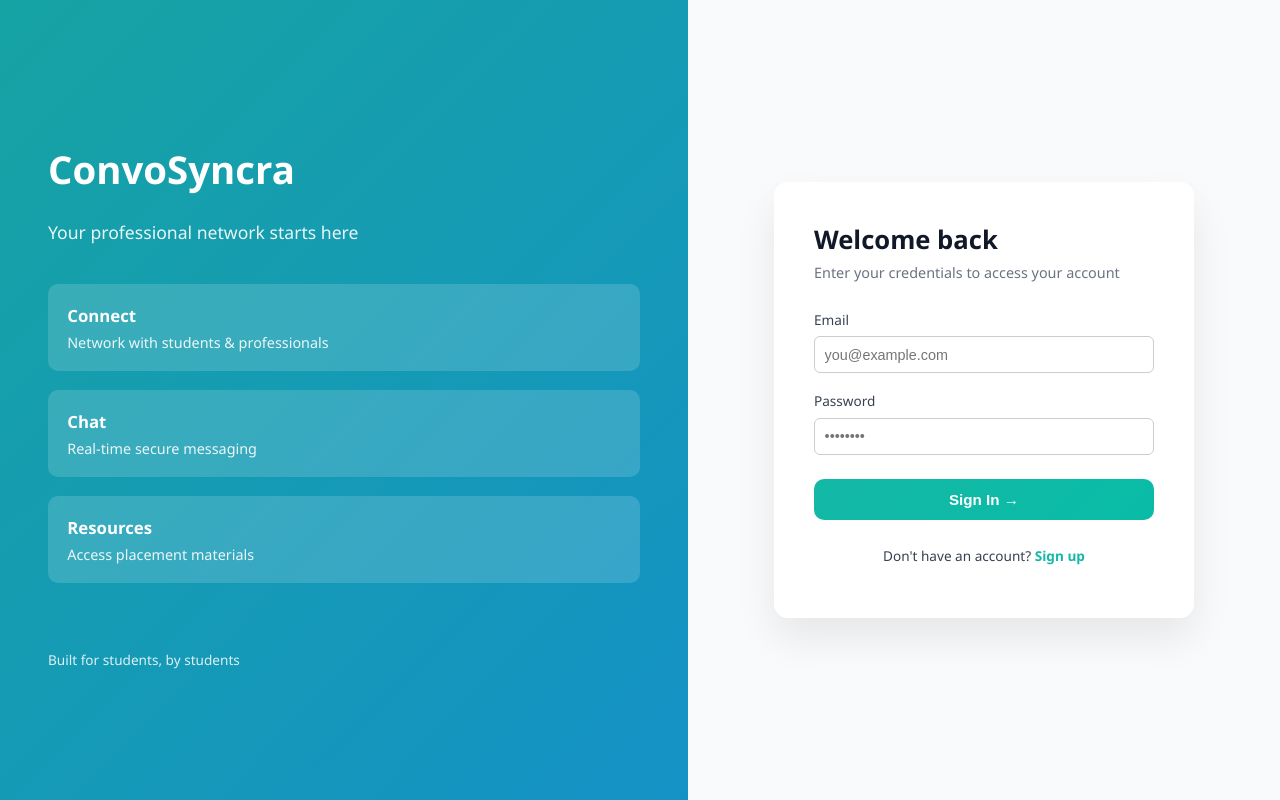
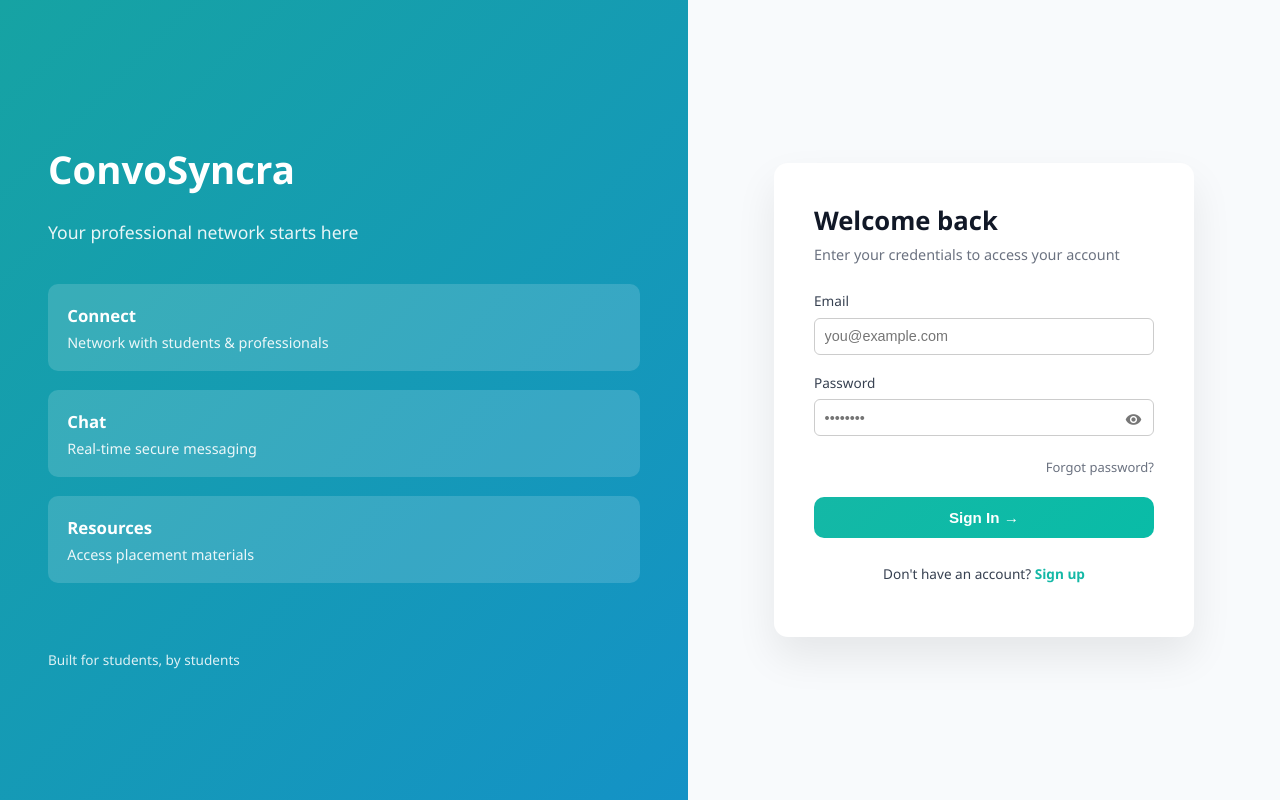
Before and after one commit to gayathri341/campus-connect, a React (Vite) app in the folder Frontend/: page /login in a window 1280 px wide. Built offline with nearby package versions, Linux system fonts and the light colour scheme; no server answers.

Commit message:
Login page password hide option and Forgot password  + Reset password email sending functionality included using google smtp(with limit 500 emails per day

```diff
--- a/Frontend/index.html
+++ b/Frontend/index.html
@@ -2,6 +2,7 @@
 <html lang="en">
   <head>
     <meta charset="UTF-8" />
+    <link href="https://fonts.googleapis.com/icon?family=Material+Icons" rel="stylesheet">
     <link rel="icon" type="image/svg+xml" href="/neonlogo.png" />
     <meta name="viewport" content="width=device-width, initial-scale=1.0" />
     <title>ConvoSyncra Space</title>
--- a/Frontend/src/App.jsx
+++ b/Frontend/src/App.jsx
@@ -1,7 +1,7 @@
 import { Routes, Route } from 'react-router-dom'
 import { useEffect } from 'react'
 import { supabase } from './supabase'
-
+import ResetPassword from './pages/ResetPassword'
 import Landing from './pages/Landing'
 import Login from './pages/Login'
 import Signup from './pages/Signup'
@@ -131,6 +131,7 @@ export default function App() {
           </ProtectedRoute>
         }
       />
+      <Route path="/reset-password" element={<ResetPassword />} />
     </Routes>
   )
 }
--- a/Frontend/src/pages/Login.jsx
+++ b/Frontend/src/pages/Login.jsx
@@ -8,7 +8,23 @@ export default function Login() {
   const [email, setEmail] = useState('')
   const [password, setPassword] = useState('')
   const navigate = useNavigate()
+  const [showPassword, setShowPassword] = useState(false)
+  const handleForgotPassword = async () => {
+    if (!email) {
+      alert("Please enter your email first")
+      return
+    }
 
+    const { error } = await supabase.auth.resetPasswordForEmail(email, {
+      redirectTo: "http://localhost:5173/reset-password"
+    })
+
+    if (error) {
+      alert(error.message)
+    } else {
+      alert("Password reset email sent! Check your inbox.")
+    }
+  }
   const handleLogin = async () => {
     const { data, error } = await supabase.auth.signInWithPassword({
       email,
@@ -86,12 +102,27 @@ navigate('/dashboard')
           />
 
           <label>Password</label>
-          <input
-            className="input"
-            type="password"
-            placeholder="••••••••"
-            onChange={e => setPassword(e.target.value)}
-          />
+          <div className="password-wrapper">
+              <input
+                className="input password-input"
+                type={showPassword ? "text" : "password"}
+                placeholder="••••••••"
+                onChange={e => setPassword(e.target.value)}
+              />
+
+              <span
+                className="toggle-password"
+                onClick={() => setShowPassword(!showPassword)}
+              >
+                {showPassword ? "visibility_off" : "visibility"}
+              </span>
+            </div>
+            <p
+              className="forgot-password-link"
+              onClick={handleForgotPassword}
+            >
+              Forgot password?
+            </p>
 
           <button className="create" onClick={handleLogin}>
             Sign In →
--- /dev/null
+++ b/Frontend/src/pages/ResetPassword.jsx
@@ -0,0 +1,57 @@
+import { useState } from "react"
+import { supabase } from "../supabase"
+import { useNavigate } from "react-router-dom"
+import '../styles/resetpassword.css'
+
+
+export default function ResetPassword() {
+  const navigate = useNavigate()
+  const [password, setPassword] = useState("")
+  const [confirmPassword, setConfirmPassword] = useState("")
+  const handleReset = async () => {
+    if (password !== confirmPassword) {
+        alert("Passwords do not match")
+        return
+      }
+    const { error } = await supabase.auth.updateUser({
+      password: password
+    })
+
+    if (error) {
+        alert(error.message)
+      } else {
+        alert("Password updated successfully!")
+        navigate('/login')
+      }
+  }
+
+  return (
+    <div className="reset-container">
+  <div className="reset-card">
+    <h2 className="reset-title">Set New Password</h2>
+    <p className="reset-subtitle">Create a strong password to secure your account</p>
+
+    <div className="reset-input-group">
+    <input
+    type="password"
+    placeholder="Enter new password"
+    className="reset-input"
+    onChange={(e) => setPassword(e.target.value)}
+     />
+    </div>
+    <div className="reset-input-group">
+  <input
+    type="password"
+    placeholder="Confirm password"
+    className="reset-input"
+    onChange={(e) => setConfirmPassword(e.target.value)}
+  />
+</div>
+
+    <button className="reset-btn" onClick={handleReset}>
+      Update Password
+    </button>
+  </div>
+</div>
+  )
+}
--- a/Frontend/src/styles/auth.css
+++ b/Frontend/src/styles/auth.css
@@ -184,3 +184,49 @@
 .input.with-icon {
   padding-left: 2.2rem;
 }
+
+/* PASSWORD FIELD WRAPPER */
+.password-wrapper {
+  position: relative;
+  display: flex;
+  align-items: center;
+}
+
+/* INPUT EXTRA PADDING */
+.password-input {
+  width: 100%;
+  padding-right: 40px;
+}
+
+/* EYE ICON */
+.toggle-password {
+  position: absolute;
+  right: 12px;
+  cursor: pointer;
+  font-family: 'Material Icons';
+  font-size: 17px;
+  color: #777;
+  user-select: none;
+  transition: 0.2s ease;
+  top: 50%;
+transform: translateY(-68%);
+}
+
+.toggle-password:hover {
+  color: #00bfa6; /* match your theme */
+}
+/* FORGOT PASSWORD LINK */
+.forgot-password-link {
+  margin-top: 6px;
+  font-size: 13px;
+  color: #6b7280; /* subtle gray */
+  cursor: pointer;
+  text-align: right;
+  transition: all 0.2s ease;
+}
+
+/* HOVER EFFECT */
+.forgot-password-link:hover {
+  color: #00bfa6; /* match your theme green */
+  text-decoration: underline;
+}
--- /dev/null
+++ b/Frontend/src/styles/resetpassword.css
@@ -0,0 +1,83 @@
+/* FULL PAGE */
+.reset-container {
+    height: 100vh;
+    display: flex;
+    justify-content: center;
+    align-items: center;
+    background: linear-gradient(135deg, #0f2027, #2c5364);
+  }
+
+  /* CARD */
+  .reset-card {
+    background: #ffffff;
+    padding: 40px 30px;
+    border-radius: 16px;
+    width: 350px;
+    box-shadow: 0 10px 30px rgba(0,0,0,0.2);
+    text-align: center;
+    animation: fadeIn 0.4s ease;
+  }
+
+  /* TITLE */
+  .reset-title {
+    font-size: 24px;
+    font-weight: 600;
+    margin-bottom: 8px;
+  }
+
+  /* SUBTITLE */
+  .reset-subtitle {
+    font-size: 14px;
+    color: #6b7280;
+    margin-bottom: 25px;
+  }
+
+  /* INPUT */
+  .reset-input-group {
+    margin-bottom: 20px;
+  }
+
+  .reset-input {
+    width: 100%;
+    padding: 12px 14px;
+    border-radius: 8px;
+    border: 1px solid #ddd;
+    outline: none;
+    font-size: 14px;
+    transition: all 0.2s ease;
+  }
+
+  .reset-input:focus {
+    border-color: #00bfa6;
+    box-shadow: 0 0 0 2px rgba(0,191,166,0.2);
+  }
+
+  /* BUTTON */
+  .reset-btn {
+    width: 100%;
+    padding: 12px;
+    background: #00bfa6;
+    color: white;
+    border: none;
+    border-radius: 8px;
+    font-weight: 500;
+    cursor: pointer;
+    transition: 0.3s ease;
+  }
+
+  .reset-btn:hover {
+    background: #009e8c;
+    transform: translateY(-1px);
+  }
+
+  /* ANIMATION */
+  @keyframes fadeIn {
+    from {
+      opacity: 0;
+      transform: translateY(10px);
+    }
+    to {
+      opacity: 1;
+      transform: translateY(0);
+    }
+  }
```
